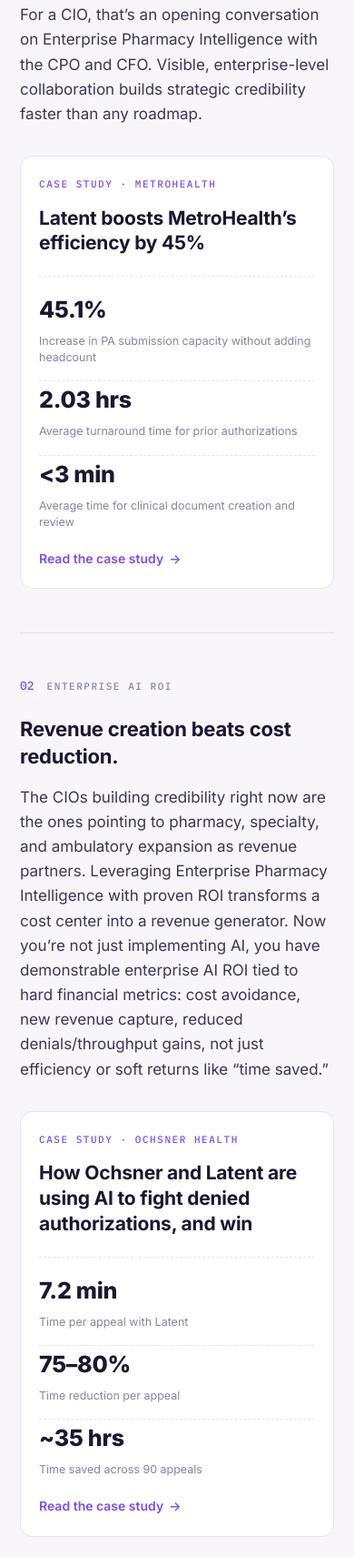
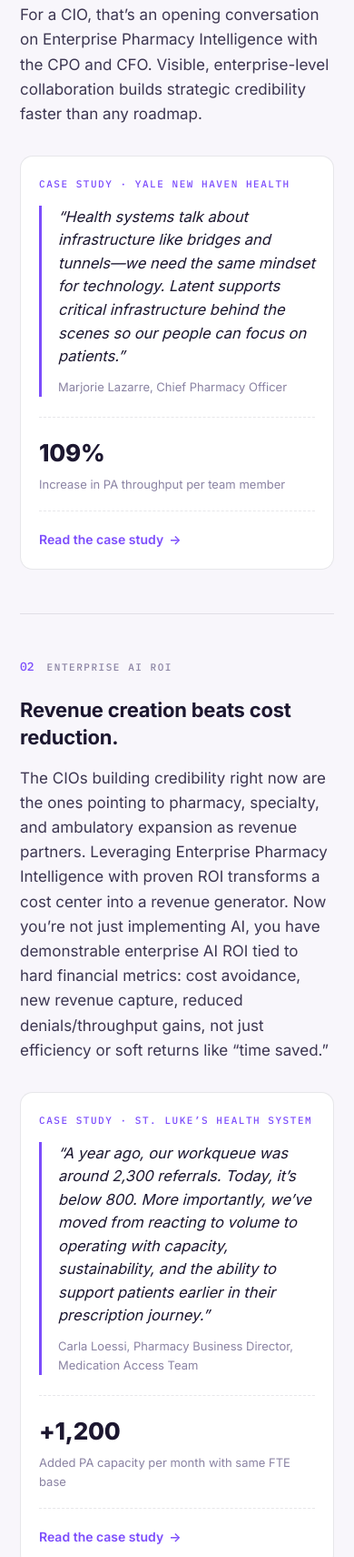
Before and after one commit to apsmithnyc/CIO, a plain HTML site: page index.html in a window 390 px wide. Shown: the part 1414-3125 px from the top of the page at 91% size. Drawn offline with Linux system fonts and the light colour scheme.

Commit message:
Add files via upload

```diff
--- a/index.html
+++ b/index.html
@@ -229,47 +229,45 @@
     margin-bottom:14px;
   }
 
-  .cs-title{
-    font-size:21px;
-    font-weight:700;
-    letter-spacing:-0.01em;
-    line-height:1.32;
-    color:var(--text-dark);
+  .cs-quote{
     margin:0 0 22px;
-    max-width:520px;
+    padding-left:18px;
+    border-left:3px solid var(--accent);
   }
 
-  .cs-stats{
-    display:flex;
+  .cs-quote p{
+    font-size:16.5px;
+    font-style:italic;
+    color:var(--text-dark);
+    line-height:1.55;
+    margin:0 0 10px;
+  }
+
+  .cs-quote cite{
+    display:block;
+    font-style:normal;
+    font-size:13px;
+    color:var(--text-muted);
+  }
+
+  .cs-stat-single{
+    padding:18px 0;
     border-top:1px dashed var(--line-light);
     border-bottom:1px dashed var(--line-light);
-    padding:20px 0;
     margin-bottom:18px;
   }
 
-  .cs-stat{
-    flex:1;
-    padding:0 20px;
-  }
-
-  .cs-stat:first-child{ padding-left:0; }
-
-  .cs-stat:not(:first-child){
-    border-left:1px dashed var(--line-light);
-  }
-
-  .cs-stat-num{
-    font-size:25px;
+  .cs-stat-single .cs-stat-num{
+    font-size:30px;
     font-weight:800;
     letter-spacing:-0.01em;
     color:var(--text-dark);
-    margin-bottom:6px;
+    margin-bottom:4px;
   }
 
-  .cs-stat-label{
-    font-size:12.5px;
+  .cs-stat-single .cs-stat-label{
+    font-size:13px;
     color:var(--text-muted);
-    line-height:1.45;
   }
 
   .cs-link{
@@ -353,9 +351,7 @@
     .block{ padding:48px 0; }
     .lead{ font-size:22px; }
     .case-study{ padding:22px 20px 20px; }
-    .cs-stats{ flex-direction:column; border-top:1px dashed var(--line-light); border-bottom:none; padding:16px 0 0; }
-    .cs-stat{ padding:0 0 16px !important; border-left:none !important; border-bottom:1px dashed var(--line-light); }
-    .cs-stat:last-child{ border-bottom:none; padding-bottom:0 !important; }
+    .cs-stat-single .cs-stat-num{ font-size:26px; }
     .footer{ padding:40px 24px 28px; }
     .footer-inner{ justify-content:flex-start; }
     .footer-statement{ font-size:18px; }
@@ -441,23 +437,16 @@
       <p class="body-text">For a CIO, that&rsquo;s an opening conversation on Enterprise Pharmacy Intelligence with the CPO and CFO. Visible, enterprise-level collaboration builds strategic credibility faster than any roadmap.</p>
 
       <div class="case-study">
-        <span class="mono cs-eyebrow">CASE STUDY · METROHEALTH</span>
-        <h3 class="cs-title">Latent boosts MetroHealth&rsquo;s efficiency by 45%</h3>
-        <div class="cs-stats">
-          <div class="cs-stat">
-            <div class="cs-stat-num">45.1%</div>
-            <div class="cs-stat-label">Increase in PA submission capacity without adding headcount</div>
-          </div>
-          <div class="cs-stat">
-            <div class="cs-stat-num">2.03 hrs</div>
-            <div class="cs-stat-label">Average turnaround time for prior authorizations</div>
-          </div>
-          <div class="cs-stat">
-            <div class="cs-stat-num">&lt;3 min</div>
-            <div class="cs-stat-label">Average time for clinical document creation and review</div>
-          </div>
+        <span class="mono cs-eyebrow">CASE STUDY · YALE NEW HAVEN HEALTH</span>
+        <blockquote class="cs-quote">
+          <p>&ldquo;Health systems talk about infrastructure like bridges and tunnels&mdash;we need the same mindset for technology. Latent supports critical infrastructure behind the scenes so our people can focus on patients.&rdquo;</p>
+          <cite>Marjorie Lazarre, Chief Pharmacy Officer</cite>
+        </blockquote>
+        <div class="cs-stat-single">
+          <div class="cs-stat-num">109%</div>
+          <div class="cs-stat-label">Increase in PA throughput per team member</div>
         </div>
-        <a class="cs-link" href="https://latenthealth.com/case-study/metro-case-study-2025">Read the case study <span aria-hidden="true">&rarr;</span></a>
+        <a class="cs-link" href="https://latenthealth.com/case-study/ynhh-cs-2025-1">Read the case study <span aria-hidden="true">&rarr;</span></a>
       </div>
     </section>
 
@@ -470,23 +459,16 @@
       <p class="body-text">The CIOs building credibility right now are the ones pointing to pharmacy, specialty, and ambulatory expansion as revenue partners. Leveraging Enterprise Pharmacy Intelligence with proven ROI transforms a cost center into a revenue generator. Now you&rsquo;re not just implementing AI, you have demonstrable enterprise AI ROI tied to hard financial metrics: cost avoidance, new revenue capture, reduced denials/throughput gains, not just efficiency or soft returns like &ldquo;time saved.&rdquo;</p>
 
       <div class="case-study">
-        <span class="mono cs-eyebrow">CASE STUDY · OCHSNER HEALTH</span>
-        <h3 class="cs-title">How Ochsner and Latent are using AI to fight denied authorizations, and win</h3>
-        <div class="cs-stats">
-          <div class="cs-stat">
-            <div class="cs-stat-num">7.2 min</div>
-            <div class="cs-stat-label">Time per appeal with Latent</div>
-          </div>
-          <div class="cs-stat">
-            <div class="cs-stat-num">75&ndash;80%</div>
-            <div class="cs-stat-label">Time reduction per appeal</div>
-          </div>
-          <div class="cs-stat">
-            <div class="cs-stat-num">~35 hrs</div>
-            <div class="cs-stat-label">Time saved across 90 appeals</div>
-          </div>
+        <span class="mono cs-eyebrow">CASE STUDY · ST. LUKE&rsquo;S HEALTH SYSTEM</span>
+        <blockquote class="cs-quote">
+          <p>&ldquo;A year ago, our workqueue was around 2,300 referrals. Today, it&rsquo;s below 800. More importantly, we&rsquo;ve moved from reacting to volume to operating with capacity, sustainability, and the ability to support patients earlier in their prescription journey.&rdquo;</p>
+          <cite>Carla Loessi, Pharmacy Business Director, Medication Access Team</cite>
+        </blockquote>
+        <div class="cs-stat-single">
+          <div class="cs-stat-num">+1,200</div>
+          <div class="cs-stat-label">Added PA capacity per month with same FTE base</div>
         </div>
-        <a class="cs-link" href="https://latenthealth.com/case-study/ochsner-latent-appeal">Read the case study <span aria-hidden="true">&rarr;</span></a>
+        <a class="cs-link" href="https://latenthealth.com/case-study/latent-health-st-lukes-health-system">Read the case study <span aria-hidden="true">&rarr;</span></a>
       </div>
     </section>
 
@@ -495,27 +477,20 @@
         <span class="block-num">03</span>
         <span class="mono block-eyebrow">GOVERNANCE AT SCALE</span>
       </div>
-      <p class="lead">Enterprise Pharmacy Intelligence also bridges clinical strategy with business strategy.</p>
+      <p class="lead">Enterprise Pharmacy Intelligence bridges clinical strategy with business strategy.</p>
       <p class="body-text">Your technology targets priorities across the organization. As CIO you are charged with AI governance, even when individual departments adopt point solutions. Scaling AI responsibility, with a platform system, is the best approach to disciplined governance.</p>
 
       <div class="case-study">
-        <span class="mono cs-eyebrow">CASE STUDY · ST. LUKE&rsquo;S HEALTH SYSTEM</span>
-        <h3 class="cs-title">How St. Luke&rsquo;s turned medication access into a strategic advantage</h3>
-        <div class="cs-stats">
-          <div class="cs-stat">
-            <div class="cs-stat-num">&minus;57%</div>
-            <div class="cs-stat-label">Decrease in PA turnaround time</div>
-          </div>
-          <div class="cs-stat">
-            <div class="cs-stat-num">&minus;72%</div>
-            <div class="cs-stat-label">Decrease in average PA review time</div>
-          </div>
-          <div class="cs-stat">
-            <div class="cs-stat-num">+1,200</div>
-            <div class="cs-stat-label">Added PA capacity per month with same FTE base</div>
-          </div>
+        <span class="mono cs-eyebrow">CASE STUDY · OCHSNER HEALTH</span>
+        <blockquote class="cs-quote">
+          <p>&ldquo;AI is helping us reclaim time&mdash;reducing the time needed to draft an appeal by 80% so our teams can spend more of their time where it counts: with patients.&rdquo;</p>
+          <cite>Debbie Simonson, Chief Pharmacy Officer</cite>
+        </blockquote>
+        <div class="cs-stat-single">
+          <div class="cs-stat-num">75&ndash;80%</div>
+          <div class="cs-stat-label">Time reduction per appeal</div>
         </div>
-        <a class="cs-link" href="https://latenthealth.com/case-study/latent-health-st-lukes-health-system">Read the case study <span aria-hidden="true">&rarr;</span></a>
+        <a class="cs-link" href="https://latenthealth.com/case-study/ochsner-latent-appeal">Read the case study <span aria-hidden="true">&rarr;</span></a>
       </div>
     </section>
 
@@ -526,26 +501,7 @@
       </div>
       <p class="lead">Modern pharmacy is a fast, credible pathway to enterprise growth and measurable business impact.</p>
       <p class="body-text">Prior authorization and specialty routing produce a financial ROI in months. That number comes out of one platform, not a department pilot. And the platform is scoped specifically to pharmacy, which is the version of governance a CFO already trusts.</p>
-
-      <div class="case-study">
-        <span class="mono cs-eyebrow">CASE STUDY · OCHSNER HEALTH</span>
-        <h3 class="cs-title">Reducing time-to-chair for infusion patients</h3>
-        <div class="cs-stats">
-          <div class="cs-stat">
-            <div class="cs-stat-num">9.3 min</div>
-            <div class="cs-stat-label">Prior auth time with Latent</div>
-          </div>
-          <div class="cs-stat">
-            <div class="cs-stat-num">+35%</div>
-            <div class="cs-stat-label">More cases per person, per day</div>
-          </div>
-          <div class="cs-stat">
-            <div class="cs-stat-num">40,000+</div>
-            <div class="cs-stat-label">Infusion authorizations completed</div>
-          </div>
-        </div>
-        <a class="cs-link" href="https://latenthealth.com/case-study/ochsner-infusion">Read the case study <span aria-hidden="true">&rarr;</span></a>
-      </div>
+      <p class="body-text">When the board asks how AI is improving the business, the strongest answer won&rsquo;t be a story about productivity. It will be a story about measurable revenue growth, financial performance, and better patient access, all backed by enterprise-scale results.</p>
     </section>
 
   </main>
```
